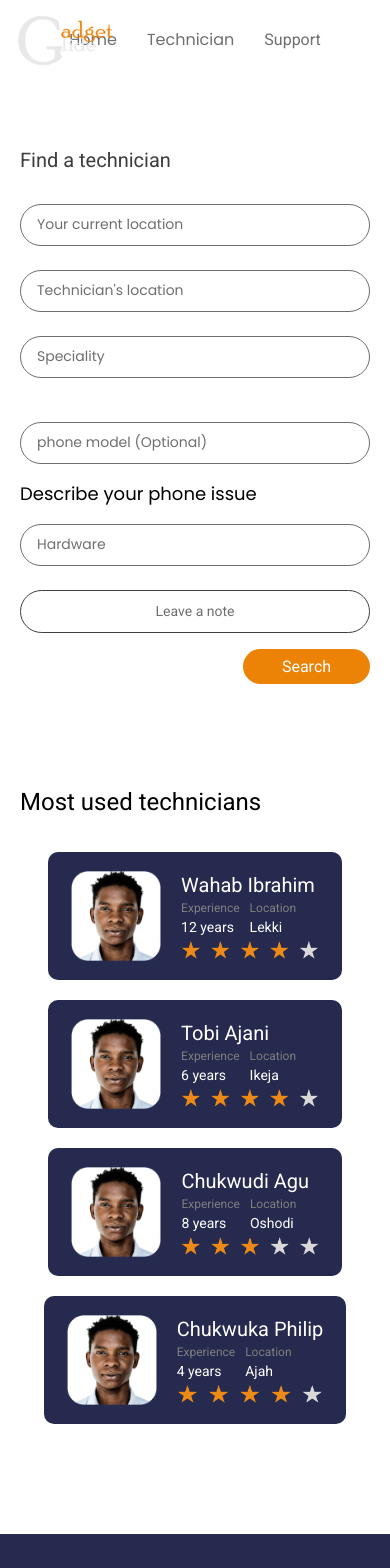
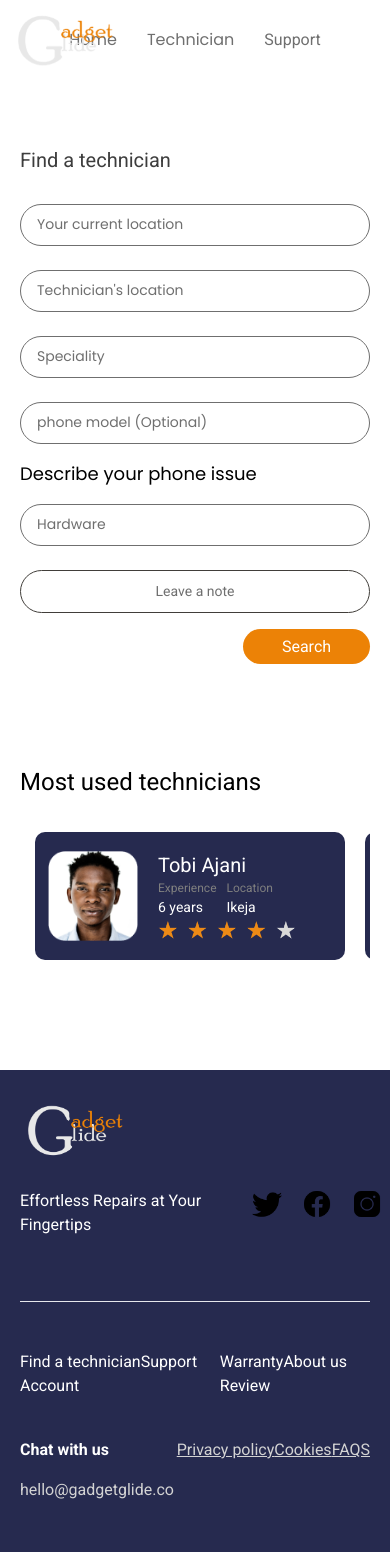
Before and after one commit to TM-Simeon/Phone-repair-app, a React (Create React App) app: page /technician in a window 390 px wide. Shown: the top 1568 px of the page. Built offline with nearby package versions, Linux system fonts and the light colour scheme.

Commit message:
little fixes

```diff
--- a/src/components/find-a-technician/FindATechnician.js
+++ b/src/components/find-a-technician/FindATechnician.js
@@ -17,7 +17,7 @@ const FindATechnician = () => {
           <div className='mt-6 flex flex-col gap-y-5'>
             <Input inputPlaceholder={"Technician's location"} />
           </div>
-          <div className='mt-6 grid grid-cols-12 gap-5 items-center'>
+          <div className='mt-6 grid grid-cols-12 lg:gap-5 items-center'>
             <div className='col-span-12 lg:col-span-6'>
               <Input inputPlaceholder={'Speciality'} />
             </div>
--- a/src/components/most-used-technician/MostUsedTechnician.js
+++ b/src/components/most-used-technician/MostUsedTechnician.js
@@ -5,7 +5,7 @@ import Technicians from '../../data/Technicians';
 
 const MostUsedTechnician = () => {
   return (
-    <div className='flex flex-wrap justify-center lg:justify-between items-center gap-[20px] lg:gap-[0px]'>
+    <div className='flex justify-center lg:justify-between items-center gap-[20px] lg:gap-[20px] overflow-scroll pl-[320px] md:pl-[0px]'>
       {Technicians.map(({ id, img, name, experience, location, stars }) => (
         <Link
           to={`/SingleTechnicianPage`}
@@ -13,7 +13,7 @@ const MostUsedTechnician = () => {
         >
           <div
             key={id}
-            className='bg-[#262A4F] rounded-[10px] px-[23px] py-[19px] flex gap-[20px] lg:max-w-[310px] w-full'
+            className='bg-[#262A4F] rounded-[10px] px-[13px] lg:px-[23px] py-[19px] flex gap-[20px] lg:max-w-[310px] w-[310px]'
           >
             <img src={img} alt='img' className='w-[90px] h-[90px]' />
             <div>
--- a/src/pages/payment/Payment.js
+++ b/src/pages/payment/Payment.js
@@ -37,7 +37,7 @@ const Payment = () => {
   // }, []);
   return (
     <div className=''>
-      <div className='grid grid-cols-12 justify-between payment-gradient-css'>
+      <div className='grid grid-cols-12 justify-between bg-white'>
         <div className='container col-span-12 lg:col-span-8 mx-auto px-5 lg:px-0 lg:pl-14 py-11'>
           <div className='text-primary text-xl font-heading'>Your details</div>
           <form className=''>
@@ -98,14 +98,14 @@ const Payment = () => {
             </label>
             <br></br>
           </div>
-          <div className='mt-[10px]'>
+          {/* <div className='mt-[10px]'>
             <input type='checkbox' id='card' name='card' value='Transfer' />
             <label for='card' className='text-sm lg:text-base font-body'>
               {' '}
               Transfer
             </label>
             <br></br>
-          </div>
+          </div> */}
           <div className='mt-[30px] mb-[50px]'>
             {debit && (
               <form className='relative'>
```
